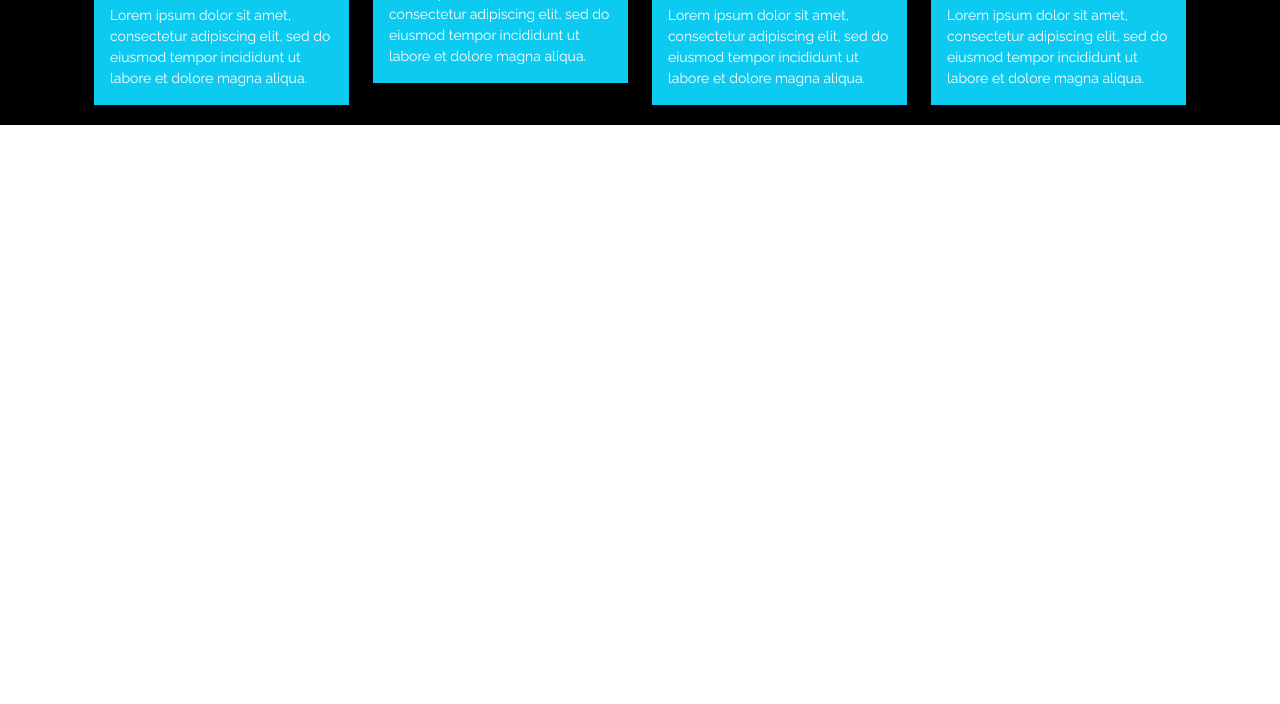
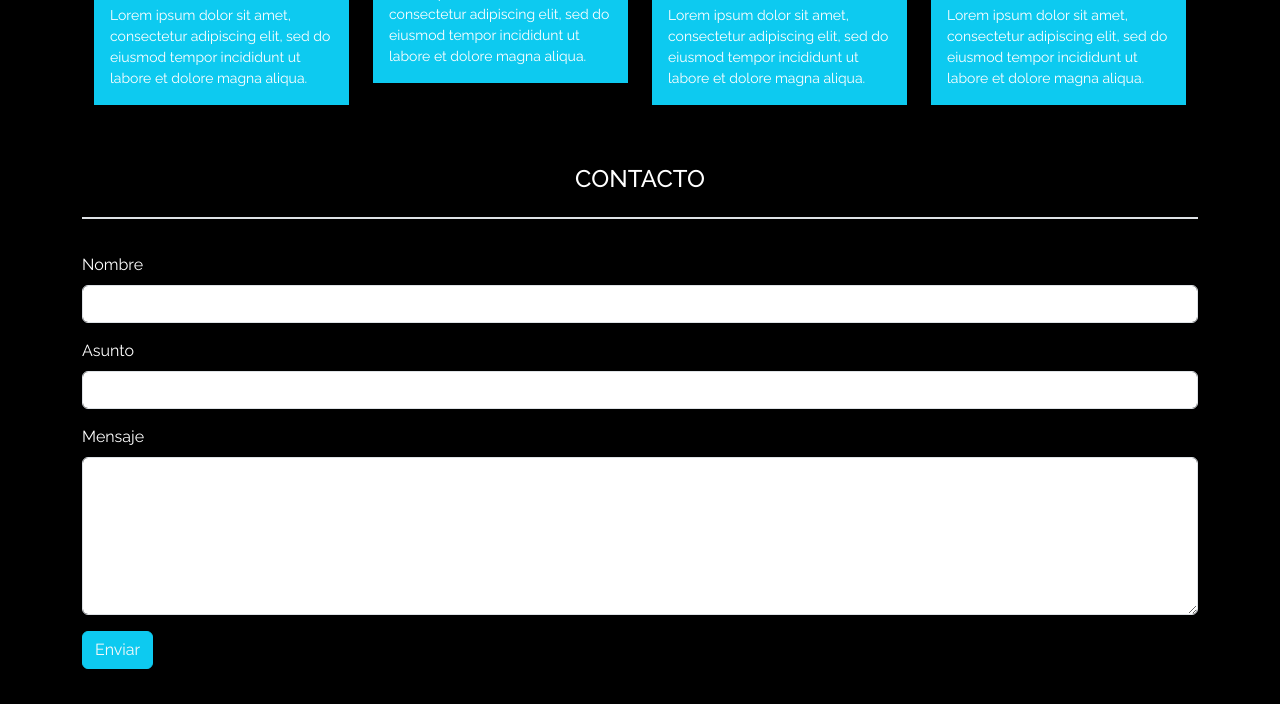
Before and after one commit to ericarancibia/ViajesChile, a plain HTML site: page index.html in a window 1280 px wide. Shown: the part 1745-2449 px from the top of the page. Before the commit the page ends 1870 px from the top, so only its background shows below. Drawn offline with nearby package versions, Linux system fonts and the light colour scheme.

Commit message:
Se agrega sección Formulario

```diff
--- a/assets/css/style.css
+++ b/assets/css/style.css
@@ -4,8 +4,7 @@
     --white: #fff;
 }
 
-body
-{
+body {
     width: 100%;
     height: 100%;
     margin: 0px;
@@ -13,11 +12,12 @@ body
     overflow-x: hidden;
     font-family: "Raleway", sans-serif;
 }
-#principal{
+
+#principal {
     color: white;
 }
 
-.card{
+.card {
     border-top-width: 0px;
     border-bottom-width: 0px;
     border-left-width: 0px;
@@ -29,7 +29,7 @@ body
 }
 
 
-#titulo1{
+#titulo1 {
     text-align: center;
     padding-top: 40px;
 }
@@ -41,7 +41,7 @@ body
 
 }
 
-#card_qs{
+#card_qs {
     max-width: 22rem;
 }
 
@@ -51,22 +51,36 @@ body
     padding-left: 0;
 
 }
+
 .card-header {
     font-size: 27px;
 }
 
-#titulo2{
+#titulo2 {
     text-align: center;
     padding-top: 30px;
 
 
 }
-#tarjetas article{
+
+#tarjetas article {
     align-items: center;
     justify-content: center;
 }
 
 .card-title {
     color: #fff;
-text-align: left;
+    text-align: left;
 }
+
+#titulo3 {
+    text-align: center;
+    padding-top: 40px;
+
+}
+
+#formulario {
+    padding-top: 10px;
+    padding-bottom: 35px;
+    text-align: left;
+}
--- a/index.html
+++ b/index.html
@@ -216,6 +216,34 @@
           </div>
         </div>
       </section>
+
+    </section>
+
+    <!-- formulario de contacto de la pagina -->
+    <section class="container text-center" id="contacto">
+      <div class="container" id="titulo3">
+        <h4>CONTACTO</h4>
+      </div>
+      <div class="border my-4"></div>
+      <div id="formulario">
+        <div class="mb-3">
+          <label for="nombre" class="form-label">Nombre</label>
+          <input type="text" class="form-control" id="nombre">
+        </div>
+        <div class="mb-3">
+          <label for="exampleFormControlInput2" class="form-label">Asunto</label>
+          <input type="text" class="form-control" id="asunto">
+        </div>
+        <div class="mb-3">
+          <label for="mensaje" class="form-label">Mensaje</label>
+          <textarea class="form-control" id="mensaje" rows="6"></textarea>
+        </div>
+        <div id="btn-enviar">
+          <button class="btn btn-info text-light" type="submit">Enviar</button>
+
+        </div>
+      </div>
+    </section>
     </main>
 
     <footer></footer>
```
